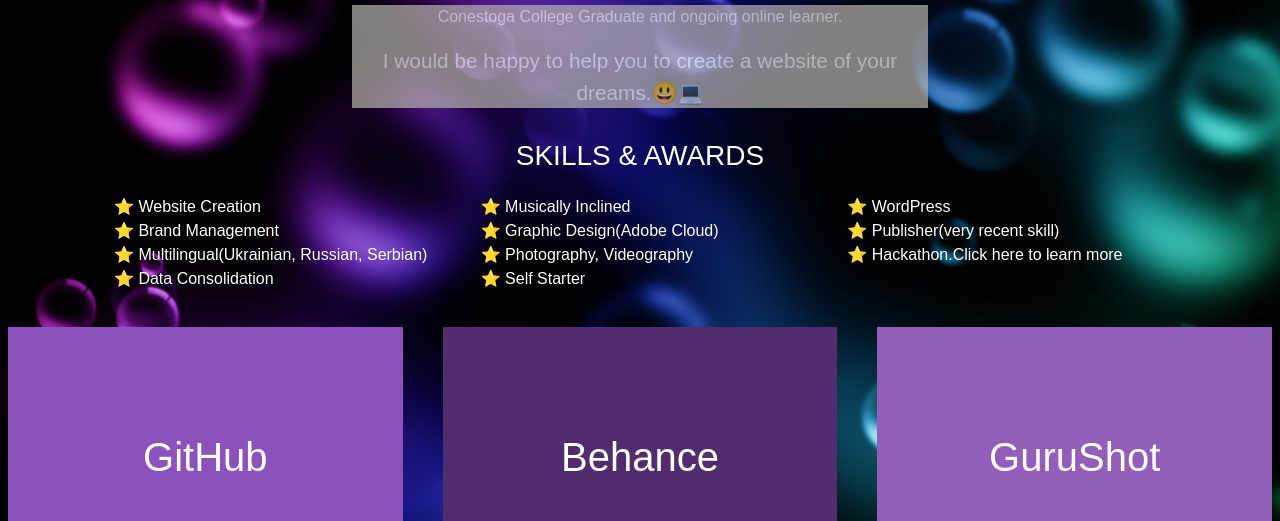
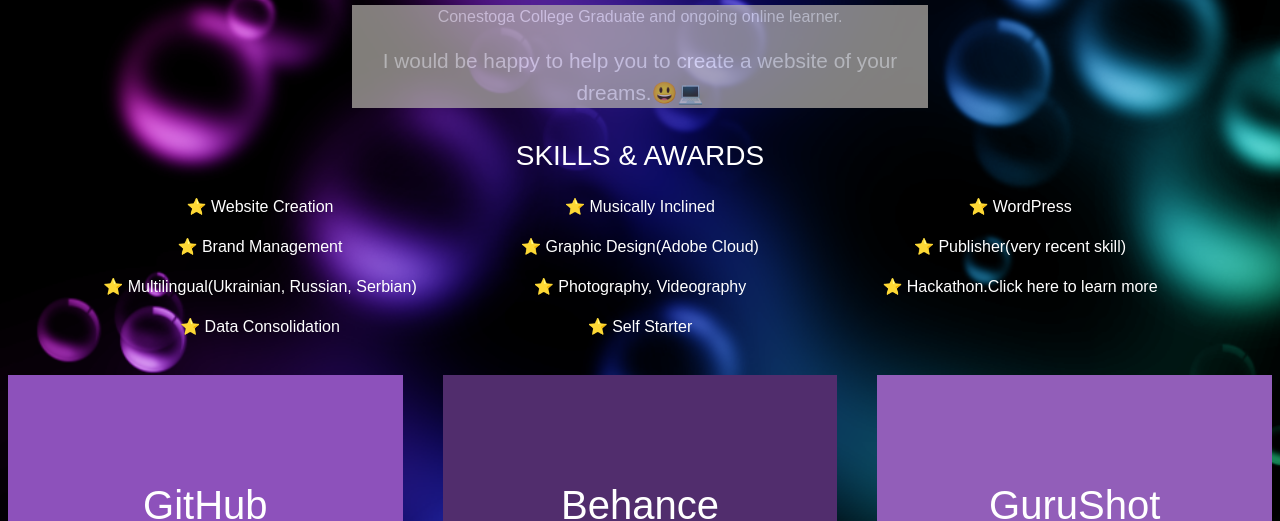
Before and after one commit to EleonoraR/creativewebdesign, a plain HTML site: page index.html in a window 1280 px wide. Shown: the part 279-800 px from the top of the page. Drawn offline with nearby package versions, Linux system fonts and the light colour scheme; a script that the page names is missing; a web font is replaced by a local one.

Commit message:
<li> is changed on <p>

```diff
--- a/index.html
+++ b/index.html
@@ -37,26 +37,34 @@
     <div class="container">
       <div class="row">
         <div class="col skills-awards">
-          <ul>
-            <li>⭐ Website Creation</li>
-            <li>⭐ Brand Management</li>
-            <li>⭐ Multilingual(Ukrainian, Russian, Serbian)</li>
-            <li>⭐ Data Consolidation</li>
-            <li>⭐ Musically Inclined</li>
-            <li>⭐ Graphic Design(Adobe Cloud)</li>
-            <li>⭐ Photography, Videography</li>
-            <li>⭐ Self Starter</li>
-            <li>⭐ WordPress</li>
-            <li>⭐ Publisher(very recent skill)</li>
-            <li>⭐ <a href="https://www.meetup.com/Hacking-Health-Waterloo/events/269046914"
-                target="_blank">Hackathon.Click here to learn more</a>
-            </li>
-          </ul>
+
+          <p>⭐ Website Creation</p>
+          <p>⭐ Brand Management</p>
+          <p>⭐ Multilingual(Ukrainian, Russian, Serbian)</p>
+          <p>⭐ Data Consolidation</p>
+
         </div>
+
+        <div class="col skills-awards">
+          <p>⭐ Musically Inclined</p>
+          <p>⭐ Graphic Design(Adobe Cloud)</p>
+          <p>⭐ Photography, Videography</p>
+          <p>⭐ Self Starter</p>
+
+        </div>
+
+        <div class="col skills-awards">
+
+          <p>⭐ WordPress</p>
+          <p>⭐ Publisher(very recent skill)</p>
+          <p>⭐ <a href="https://www.meetup.com/Hacking-Health-Waterloo/events/269046914" target="_blank">Hackathon.Click
+              here to learn more</a></p>
+        </div>
+
       </div>
     </div>
   </div>
-  <div id="portfolio" class=" container-fluid">
+  <div id="portfolio" class="container-fluid">
     <div class="row">
       <div class="col portfolio git"><a href="https://github.com/EleonoraR" target="_blank">GitHub</a></div>
       <div class="col portfolio behance"><a href="https://www.behance.net/eleonorar1" target="_blank">Behance</a>
```
